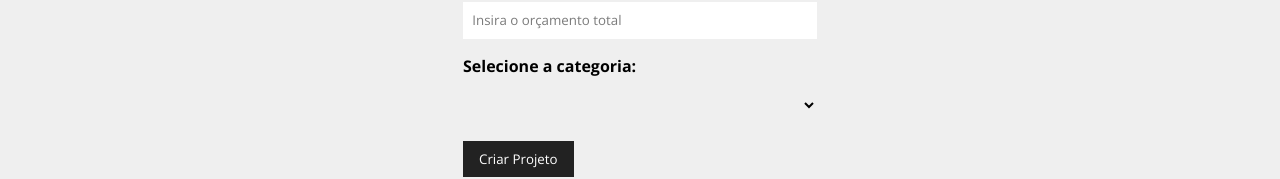
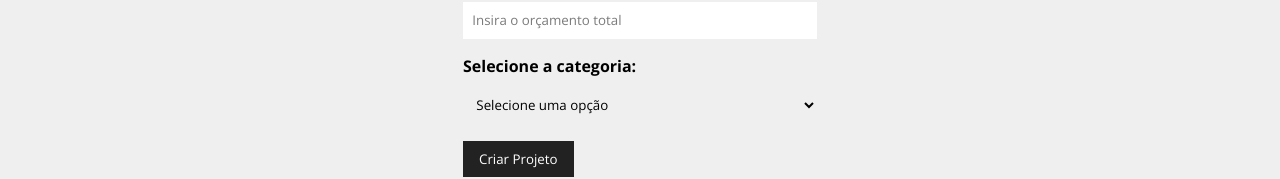
Before and after one commit to Luiz14es/Costs, a React (Create React App) app in the folder costs/: page /newProject in a window 1280 px wide. Shown: the part 398-577 px from the top of the page. Built offline with nearby package versions, Linux system fonts and the light colour scheme; data requests are answered from the project's data file.

Commit message:
conectando com a API

```diff
--- /dev/null
+++ b/costs/db.json
@@ -0,0 +1,21 @@
+{
+    "projects" : [],
+    "categories" : [
+        {
+            "id" : 1,
+            "name" : "Infra"
+        },
+        {
+            "id" : 2,
+            "name" : "Desenvolvimento"
+        },
+        {
+            "id" : 3,
+            "name" : "Design"
+        },
+        {
+            "id" : 4,
+            "name" : "Planejamento"
+        }
+    ]
+}
--- a/costs/package.json
+++ b/costs/package.json
@@ -17,6 +17,7 @@
   },
   "scripts": {
     "start": "react-scripts start",
+    "backend" : "json-server --watch db.json --port 5000",
     "build": "react-scripts build",
     "test": "react-scripts test",
     "eject": "react-scripts eject"
--- a/costs/src/components/form/Select.js
+++ b/costs/src/components/form/Select.js
@@ -5,7 +5,10 @@
         <div className={styles.form_control}>
             <label htmlFor={name}>{text}:</label>
             <select name={name} id={name}>
-                <options>Selecione uma opção</options>
+                <option>Selecione uma opção</option>
+                {options.map((option) => (
+                    <option value={option.id} key={option.id}>{option.name}</option>
+                ))}
             </select>
         </div>
     )
--- a/costs/src/components/projects/ProjectForm.js
+++ b/costs/src/components/projects/ProjectForm.js
@@ -1,3 +1,5 @@
+import {useEffect, useState} from "react";
+
 import Input from "../form/Input";
 import Select from "../form/Select";
 import SubmitButton from "../form/SubmitButton";
@@ -5,6 +7,22 @@
 import styles from "./ProjectForm.module.css"
 
 function ProjectsForm({btnText}){
+    const [categories, setCategories] = useState([])
+
+    useEffect(() =>{
+        fetch("http://localhost:5000/categories", {
+            method: "GET",
+            headers: {
+                "Content-Type" : "aplication/json"
+            }
+        })
+        .then((resp) => resp.json())
+        .then((data) => {
+            setCategories(data)
+        })
+        .catch((err) => console.log(err))
+    }, [])
+
     return (
         <form className={styles.form}>
             <Input type="text"
@@ -17,7 +35,10 @@
                 name="budget"
                 placeholder="Insira o orçamento total" />
 
-            <Select name="category_id" text="Selecione a categoria"/>
+            <Select name="category_id"
+            text="Selecione a categoria"
+            options={categories}
+            />
 
             <SubmitButton text={btnText} />
         </form>
```
